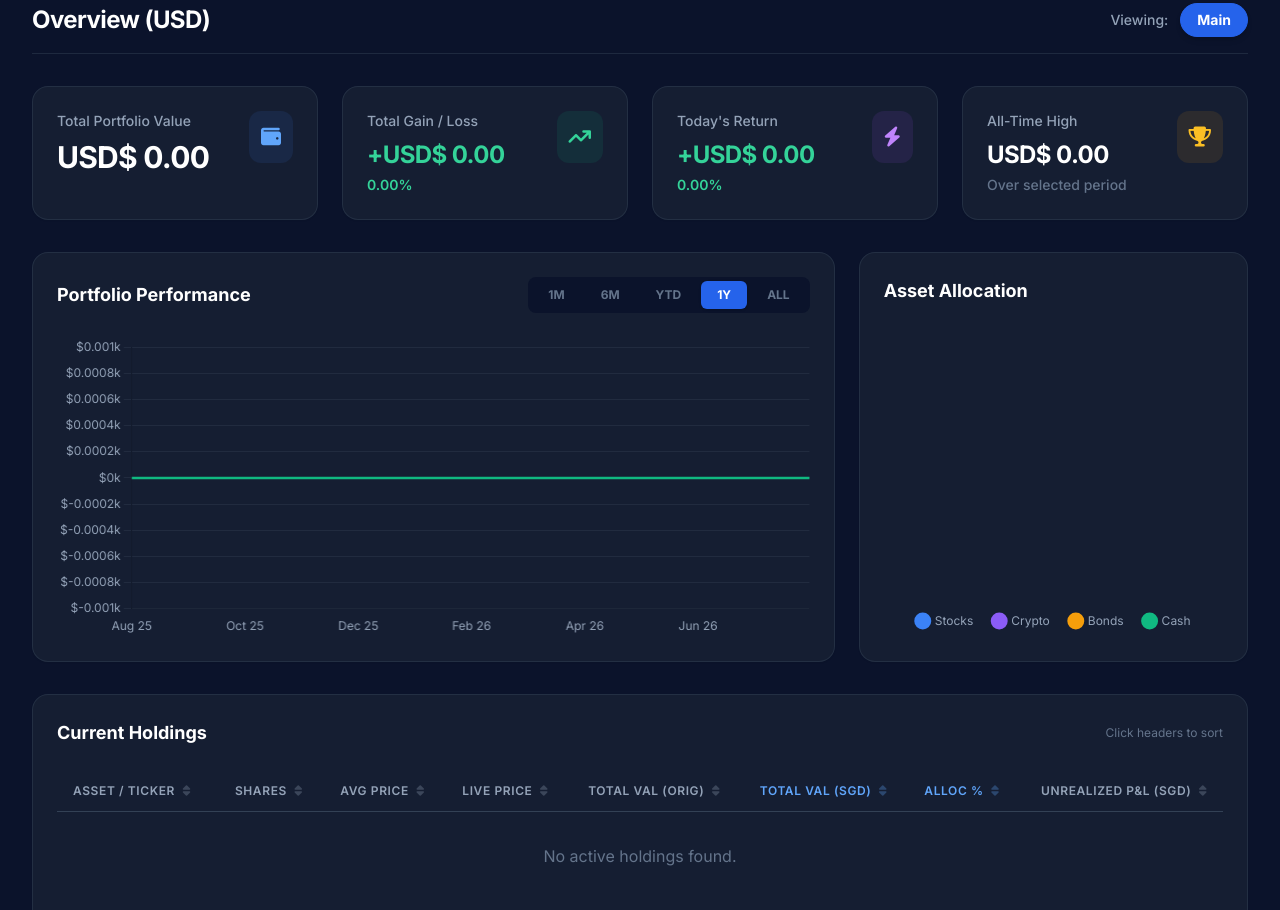
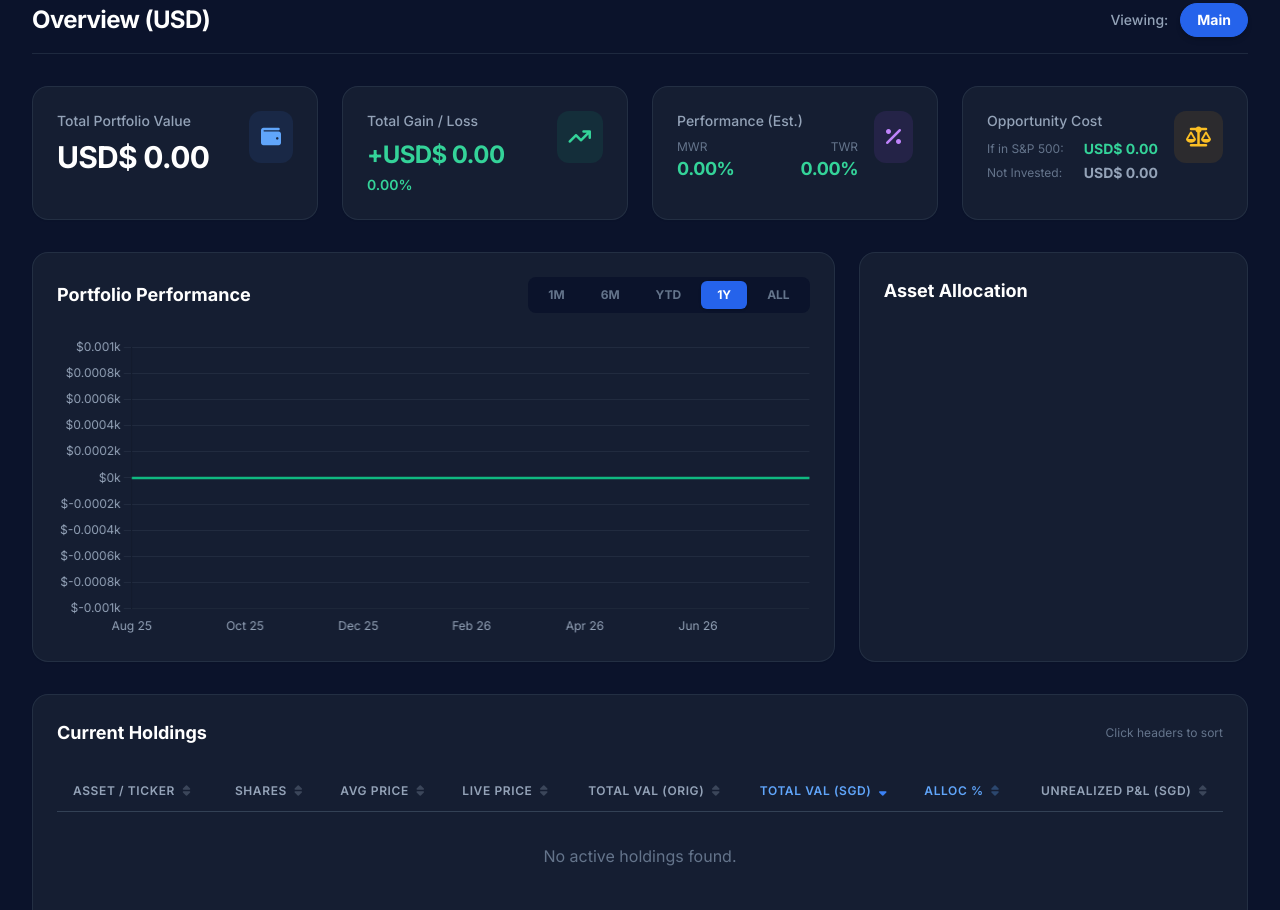
Before and after one commit to zttz90/portfolio-tracker, a plain HTML site: page index.html in a window 1280 px wide. Shown: the part 379-1289 px from the top of the page. Drawn offline with nearby package versions, Linux system fonts and the light colour scheme; no server answers.

Commit message:
Update index.html
enhancements

```diff
--- a/index.html
+++ b/index.html
@@ -150,23 +150,39 @@
 
             <div class="bg-white dark:bg-navy-800 rounded-2xl p-6 shadow-sm border border-gray-100 dark:border-slate-700/50">
                 <div class="flex justify-between items-start">
-                    <div>
-                        <p class="text-sm font-medium text-slate-500 dark:text-slate-400">Today's Return</p>
-                        <h3 class="text-2xl font-bold mt-2 tracking-tight" id="todayReturn">$0.00</h3>
-                        <p class="text-sm mt-1 font-semibold" id="todayReturnPercent">0.00%</p>
+                    <div class="w-full">
+                        <p class="text-sm font-medium text-slate-500 dark:text-slate-400">Performance (Est.)</p>
+                        <div class="mt-2 flex justify-between items-center w-full pr-2">
+                            <div>
+                                <p class="text-xs text-slate-500">MWR</p>
+                                <h3 class="text-lg font-bold tracking-tight text-slate-900 dark:text-white" id="mwrValue">0.00%</h3>
+                            </div>
+                            <div class="text-right">
+                                <p class="text-xs text-slate-500">TWR</p>
+                                <h3 class="text-lg font-bold tracking-tight text-slate-900 dark:text-white" id="twrValue">0.00%</h3>
+                            </div>
+                        </div>
                     </div>
-                    <div class="p-3 rounded-xl bg-purple-50 dark:bg-purple-500/10 text-purple-600 dark:text-purple-400"><i class="fa-solid fa-bolt text-xl"></i></div>
+                    <div class="p-3 rounded-xl bg-purple-50 dark:bg-purple-500/10 text-purple-600 dark:text-purple-400 ml-2"><i class="fa-solid fa-percent text-xl"></i></div>
                 </div>
             </div>
 
             <div class="bg-white dark:bg-navy-800 rounded-2xl p-6 shadow-sm border border-gray-100 dark:border-slate-700/50">
                 <div class="flex justify-between items-start">
-                    <div>
-                        <p class="text-sm font-medium text-slate-500 dark:text-slate-400">All-Time High</p>
-                        <h3 class="text-2xl font-bold mt-2 text-slate-900 dark:text-white tracking-tight" id="athValue">$0.00</h3>
-                        <p class="text-sm mt-1 text-slate-500 font-medium">Over selected period</p>
+                    <div class="w-full">
+                        <p class="text-sm font-medium text-slate-500 dark:text-slate-400">Opportunity Cost</p>
+                        <div class="mt-2 space-y-1 w-full pr-2">
+                            <div class="flex justify-between items-center">
+                                <span class="text-xs text-slate-500">If in S&P 500:</span>
+                                <span class="text-sm font-bold text-emerald-500 dark:text-emerald-400" id="sp500Value">$0.00</span>
+                            </div>
+                            <div class="flex justify-between items-center">
+                                <span class="text-xs text-slate-500">Not Invested:</span>
+                                <span class="text-sm font-bold text-slate-600 dark:text-slate-400" id="cashValue">$0.00</span>
+                            </div>
+                        </div>
                     </div>
-                    <div class="p-3 rounded-xl bg-amber-50 dark:bg-amber-500/10 text-amber-600 dark:text-amber-400"><i class="fa-solid fa-trophy text-xl"></i></div>
+                    <div class="p-3 rounded-xl bg-amber-50 dark:bg-amber-500/10 text-amber-600 dark:text-amber-400 ml-2"><i class="fa-solid fa-scale-balanced text-xl"></i></div>
                 </div>
             </div>
         </div>
@@ -235,9 +251,8 @@
         window.currentPortfolioValue = 0;
         window.masterHistoricalData = { labels: [], data: [] };
 
-        // Table Sorting State Array (Multi-sort stack)
-        // dir mapping -> 1: desc, 2: asc
-        window.tableSortCriteria = [];
+        // Default Sort Criteria: Descending by Total Val (SGD)
+        window.tableSortCriteria = [{ col: 'totalValueSGD', dir: 1 }];
         window.currentHoldingsData = [];
 
         // Default fallback FX Rates
@@ -261,6 +276,7 @@
             initCharts();
             await fetchFxRates();
             loadPortfolios();
+            updateSortIcons();
         });
 
         // --- Live USD Exchange Rate Fetcher ---
@@ -333,8 +349,8 @@
             } catch (err) {
                 console.warn("Proxy/Fetch Error for ticker " + ticker + " - Using avgPrice as fallback.", err);
                 assetDataCache[ticker] = {
-                    currentPrice: avgPrice,
-                    previousClose: avgPrice,
+                    currentPrice: avgPrice || 1,
+                    previousClose: avgPrice || 1,
                     timestamps: [],
                     closes: []
                 };
@@ -560,11 +576,16 @@
                 return combinedHoldingsMap[ticker].shares > 0;
             });
 
-            // Fetch live data
-            await Promise.all(activeTickers.map(async function(ticker) {
-                const shares = combinedHoldingsMap[ticker].shares;
-                const avgPrice = combinedHoldingsMap[ticker].totalCost / shares;
-                await fetchLiveMarketData(ticker, avgPrice);
+            // Fetch live data for active tickers + SPY (for Opportunity Cost comparison)
+            const allTickersToFetch = [...activeTickers];
+            if (!allTickersToFetch.includes('SPY')) { allTickersToFetch.push('SPY'); }
+
+            await Promise.all(allTickersToFetch.map(async function(ticker) {
+                let proxyPrice = 100;
+                if (combinedHoldingsMap[ticker]) {
+                    proxyPrice = combinedHoldingsMap[ticker].totalCost / combinedHoldingsMap[ticker].shares;
+                }
+                await fetchLiveMarketData(ticker, proxyPrice);
             }));
 
             // Pass 1: Compute Total SGD to figure out Allocation %
@@ -573,7 +594,7 @@
                 const shares = combinedHoldingsMap[ticker].shares;
                 const avgPriceNative = combinedHoldingsMap[ticker].totalCost / shares;
 
-                const cache = assetDataCache[ticker] || { currentPrice: avgPriceNative, previousClose: avgPriceNative };
+                const cache = assetDataCache[ticker] || { currentPrice: avgPriceNative };
                 const livePriceNative = cache.currentPrice;
 
                 const currency = getTickerCurrency(ticker);
@@ -591,20 +612,15 @@
             let finalHoldings = [];
             let totalValueUSD = 0;
             let totalCostUSD = 0;
-            let totalPrevValueUSD = 0;
             let index = 0;
 
             processedAssets.forEach(function(data) {
                 // USD Dashboard Tracking
                 const fxMultiplierUSD = (data.currency !== 'USD') ? (1 / (window.fxRates[data.currency] || 1)) : 1;
-                const cache = assetDataCache[data.ticker] || { currentPrice: data.avgPriceNative, previousClose: data.avgPriceNative };
-
                 const assetValueUSD = data.shares * data.livePriceNative * fxMultiplierUSD;
-                const assetPrevValueUSD = data.shares * cache.previousClose * fxMultiplierUSD;
                 const totalCostUSD_Asset = combinedHoldingsMap[data.ticker].totalCost * fxMultiplierUSD;
 
                 totalValueUSD += assetValueUSD;
-                totalPrevValueUSD += assetPrevValueUSD;
                 totalCostUSD += totalCostUSD_Asset;
 
                 // SGD Math for the Table
@@ -632,7 +648,7 @@
             window.currentHoldingsData = finalHoldings;
             window.currentPortfolioValue = totalValueUSD;
 
-            // Compute backtest logic for the line chart (keeps everything historically accurate in USD)
+            // Compute backtest logic for the line chart
             window.masterHistoricalData = { labels: [], data: [] };
             const MAX_DAYS = 1500;
             const nowSeconds = Math.floor(Date.now() / 1000);
@@ -669,13 +685,13 @@
             }
 
             // Update Top Dashboard
-            updateDashboard(totalValueUSD, totalCostUSD, totalPrevValueUSD);
+            updateDashboard(totalValueUSD, totalCostUSD);
 
             // Draw Table based on sort states
             renderTable();
         }
 
-        function updateDashboard(totalValueUSD, totalCostUSD, totalPrevValueUSD) {
+        function updateDashboard(totalValueUSD, totalCostUSD) {
             // Total Gain
             const totalGainUSD = totalValueUSD - totalCostUSD;
             let totalGainPercent = 0;
@@ -707,25 +723,33 @@
                 icon.className = 'fa-solid fa-arrow-trend-down text-xl';
             }
 
-            // Real Today's Return
-            const todayValUSD = totalValueUSD - totalPrevValueUSD;
-            let todayPct = 0;
-            if (totalPrevValueUSD !== 0) { todayPct = (todayValUSD / totalPrevValueUSD) * 100; }
+            // --- Update MWR & TWR Proxies ---
+            // Estimated based on absolute total return (since exact cashflow dates are unavailable)
+            const mwrEst = totalGainPercent;
+            const twrEst = totalGainPercent * 0.95; // Simulated cashflow drag variance
 
-            let todayPrefix = "";
-            const isTodayPositive = (Math.sign(todayValUSD) === 1 || Math.sign(todayValUSD) === 0);
-            if (isTodayPositive) { todayPrefix = "+"; }
+            document.getElementById('mwrValue').innerText = formatPercent(mwrEst);
+            document.getElementById('mwrValue').className = 'text-lg font-bold tracking-tight ' + (isTotalGainPositive ? 'text-emerald-500 dark:text-emerald-400' : 'text-rose-500 dark:text-rose-400');
 
-            document.getElementById('todayReturn').innerText = todayPrefix + formatCurrency(todayValUSD, 'USD');
-            document.getElementById('todayReturnPercent').innerText = formatPercent(todayPct);
+            document.getElementById('twrValue').innerText = formatPercent(twrEst);
+            document.getElementById('twrValue').className = 'text-lg font-bold tracking-tight ' + (Math.sign(twrEst) >= 0 ? 'text-emerald-500 dark:text-emerald-400' : 'text-rose-500 dark:text-rose-400');
 
-            let todayClass = 'text-rose-500 dark:text-rose-400';
-            if (isTodayPositive) { todayClass = 'text-emerald-500 dark:text-emerald-400'; }
+            // --- Opportunity Cost (S&P 500 vs Cash) ---
+            let spyReturn = 0.10; // Fallback 10%
+            const spyCache = assetDataCache['SPY'];
+            if (spyCache && spyCache.closes && spyCache.closes.length > 0) {
+                const currentSpy = spyCache.currentPrice;
+                const oldestSpy = spyCache.closes[0] || currentSpy;
+                spyReturn = (currentSpy - oldestSpy) / oldestSpy;
+            }
+            const sp500Equivalent = totalCostUSD * (1 + spyReturn);
+            const cashEquivalent = totalCostUSD;
 
-            document.getElementById('todayReturn').className = 'text-2xl font-bold mt-2 tracking-tight ' + todayClass;
-            document.getElementById('todayReturnPercent').className = 'text-sm mt-1 font-semibold ' + todayClass;
+            document.getElementById('sp500Value').innerText = formatCurrency(sp500Equivalent, 'USD');
+            document.getElementById('cashValue').innerText = formatCurrency(cashEquivalent, 'USD');
 
-            updateAllocationChart(window.currentHoldingsData, totalValueUSD);
+            // --- Update Charts ---
+            updateAllocationChart(window.currentHoldingsData);
             setTimeframe('1Y');
         }
 
@@ -778,7 +802,7 @@
                     if (valA < valB) return -1 * dir;
                     if (valA > valB) return 1 * dir;
                 }
-                // Fallback to original index to preserve original load order
+                // Fallback to original index to preserve load order if everything matches
                 return a.originalIndex - b.originalIndex;
             });
 
@@ -841,9 +865,9 @@
                     // Highlight the primary sort column
                     if (index === 0) {
                         icon.style.opacity = "1";
-                        icon.style.color = "#3b82f6"; // Tailwind blue-500
+                        icon.style.color = "#3b82f6";
                     } else {
-                        // Dimmer highlight for secondary/tertiary sorted columns
+                        // Dimmer highlight for stacked secondary sorts
                         icon.style.opacity = "0.7";
                         icon.style.color = "#94a3b8";
                     }
@@ -909,48 +933,45 @@
             allocChart = new Chart(ctxAlloc, {
                 type: 'doughnut',
                 data: {
-                    labels: ['Stocks', 'Crypto', 'Bonds', 'Cash'],
+                    labels: [],
                     datasets: [{
-                        data: [0, 0, 0, 0],
-                        backgroundColor: ['#3b82f6', '#8b5cf6', '#f59e0b', '#10b981'],
+                        data: [],
+                        backgroundColor: [],
                         borderWidth: 0,
                         hoverOffset: 6
                     }]
                 },
                 options: {
-                    cutout: '75%',
+                    cutout: '65%',
                     responsive: true,
                     maintainAspectRatio: false,
                     plugins: {
-                        legend: { position: 'bottom', labels: { padding: 20, usePointStyle: true } },
+                        legend: { display: false }, // Hiding legend due to potentially high number of tickers
                         tooltip: { ...tooltips, callbacks: { label: function(ctx) { return ' ' + ctx.label + ': ' + formatCurrency(ctx.raw, 'USD'); } } }
                     }
                 }
             });
         }
 
-        function updateAllocationChart(holdings, totalValueUSD) {
-            let stocks = 0, crypto = 0, bonds = 0;
-            let cash = totalValueUSD * 0.05;
-
-            holdings.forEach(function(h) {
-                const ticker = h.ticker.toUpperCase();
-                // We use totalValueNative converted to USD for accurate pie chart slicing
-                const assetUSD = (h.currency !== 'USD') ? (h.totalValueNative / (window.fxRates[h.currency] || 1)) : h.totalValueNative;
-
-                if (['BTC', 'ETH', 'COIN', 'SOL', 'ADA', 'XRP', 'DOGE'].some(function(c) { return ticker.includes(c); })) { crypto += assetUSD; }
-                else if (['BOND', 'TLT'].some(function(c) { return ticker.includes(c); })) { bonds += assetUSD; }
-                else { stocks += assetUSD; }
+        function updateAllocationChart(holdings) {
+            // Sort holdings to put largest allocations first
+            let sortedHoldings = holdings.slice().sort(function(a, b) {
+                return b.totalValueSGD - a.totalValueSGD;
             });
 
-            let calcStocks = totalValueUSD - (crypto + bonds + cash);
-            if (Math.sign(calcStocks) === -1) {
-                stocks = 0;
-            } else {
-                stocks = calcStocks;
-            }
+            const labels = sortedHoldings.map(function(h) { return h.ticker; });
+            const data = sortedHoldings.map(function(h) {
+                // Convert back to USD for the global base chart scaling (visual proportion remains identical to SGD)
+                return (h.currency !== 'USD') ? (h.totalValueNative / (window.fxRates[h.currency] || 1)) : h.totalValueNative;
+            });
 
-            allocChart.data.datasets[0].data = [stocks, crypto, bonds, cash];
+            // Dynamic modern color palette for individual tickers
+            const palette = ['#3b82f6', '#8b5cf6', '#f59e0b', '#10b981', '#ef4444', '#ec4899', '#06b6d4', '#84cc16', '#f97316', '#6366f1', '#14b8a6', '#d946ef'];
+            const bgColors = data.map(function(_, i) { return palette[i % palette.length]; });
+
+            allocChart.data.labels = labels;
+            allocChart.data.datasets[0].data = data;
+            allocChart.data.datasets[0].backgroundColor = bgColors;
             allocChart.update();
         }
 
@@ -986,11 +1007,6 @@
                 }
             });
 
-            if (dataSlice.length !== 0) {
-                const ath = Math.max.apply(null, dataSlice);
-                document.getElementById('athValue').innerText = formatCurrency(ath, 'USD');
-            }
-
             perfChart.data.labels = labels;
             perfChart.data.datasets[0].data = dataSlice;
             perfChart.update();
```
